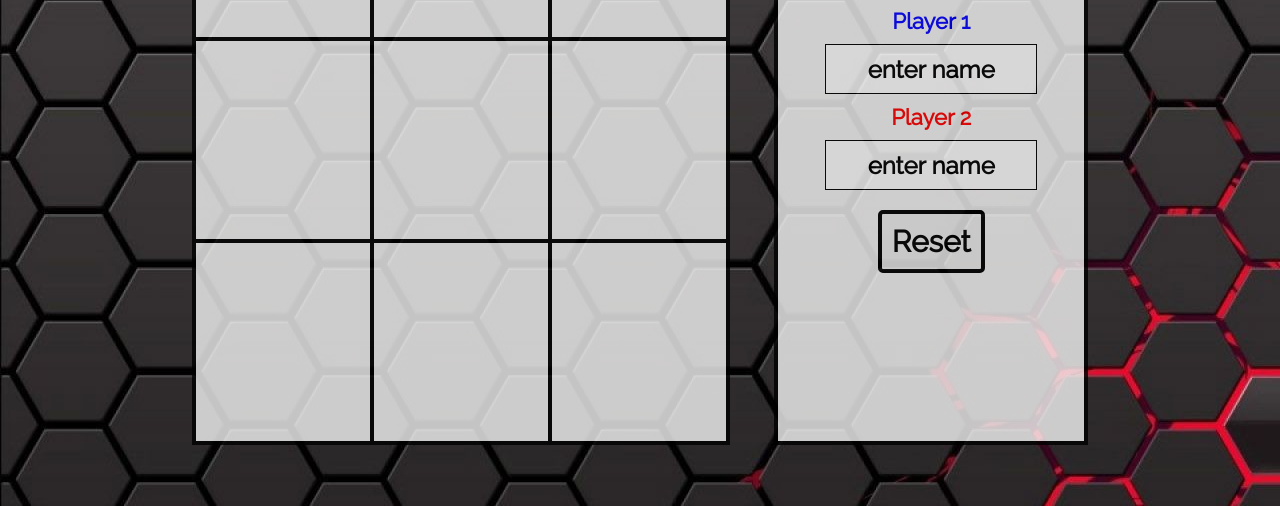
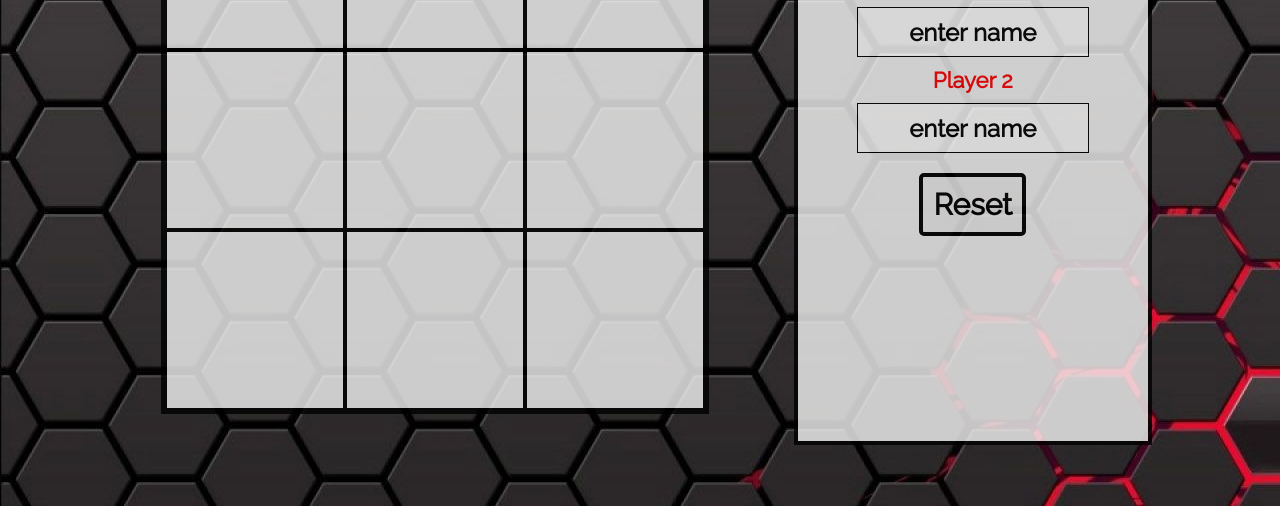
Before and after one commit to jamespanter/noughts-and-crosses, a plain HTML site: page index.html in a window 1280 px wide. Shown: the part 294-800 px from the top of the page. Drawn offline with Linux system fonts and the light colour scheme.

Commit message:
responsive changes

```diff
--- a/nac.scss
+++ b/nac.scss
@@ -14,7 +14,6 @@ body {
   background: url(./background.jpg);
   background-attachment: fixed;
   background-repeat: no-repeat;
-  background-color: burlywood;
   height: 100vh;
   width: 100vw;
   font-family: "Raleway", sans-serif;
@@ -36,7 +35,7 @@ main {
   flex-direction: column;
   justify-content: space-between;
   width: 90vw;
-  height: 80vh;
+  min-height: 80vh;
   margin: 0 auto;
   padding-bottom: 30px;
 
@@ -47,20 +46,18 @@ main {
     height: 50vh;
 
     #grid {
+      border: solid 4px black;
       background-color: whitesmoke;
       opacity: 0.8;
-      border: solid 2px black;
       display: grid;
       grid-template-columns: 1fr 1fr 1fr;
       grid-template-rows: 1fr 1fr 1fr;
-      width: 100%;
-      height: 100%;
 
       .grid-section {
         @include flex-row-center;
         border: solid 2px black;
-        height: 100%;
-        width: 100%;
+        height: 90px;
+        width: 90px;
 
         &.red {
           background-color: $player-two-color;
@@ -155,14 +152,21 @@ main {
   }
 }
 
-@media only screen and (min-width: 800px) {
+@media only screen and (min-width: 600px) {
   main {
-    width: 70vw;
+    // width: 90vw;
     flex-direction: row;
 
     #game-grid {
       width: 60%;
       height: unset;
+
+      #grid {
+        .grid-section {
+          height: 120px;
+          width: 120px;
+        }
+      }
     }
 
     #game-panel {
@@ -176,3 +180,44 @@ main {
     flex-direction: row;
   }
 }
+
+@media only screen and (min-width: 800px) {
+  main {
+    #game-grid {
+      #grid {
+        .grid-section {
+          height: 140px;
+          width: 140px;
+        }
+      }
+    }
+  }
+}
+
+@media only screen and (min-width: 1000px) {
+  main {
+    width: 80%;
+    #game-grid {
+      #grid {
+        .grid-section {
+          height: 180px;
+          width: 180px;
+        }
+      }
+    }
+  }
+}
+
+@media only screen and (min-width: 1600px) {
+  main {
+    width: 80%;
+    #game-grid {
+      #grid {
+        .grid-section {
+          height: 220px;
+          width: 220px;
+        }
+      }
+    }
+  }
+}
```
Also changed, not shown: nac.css, 1 other file.
